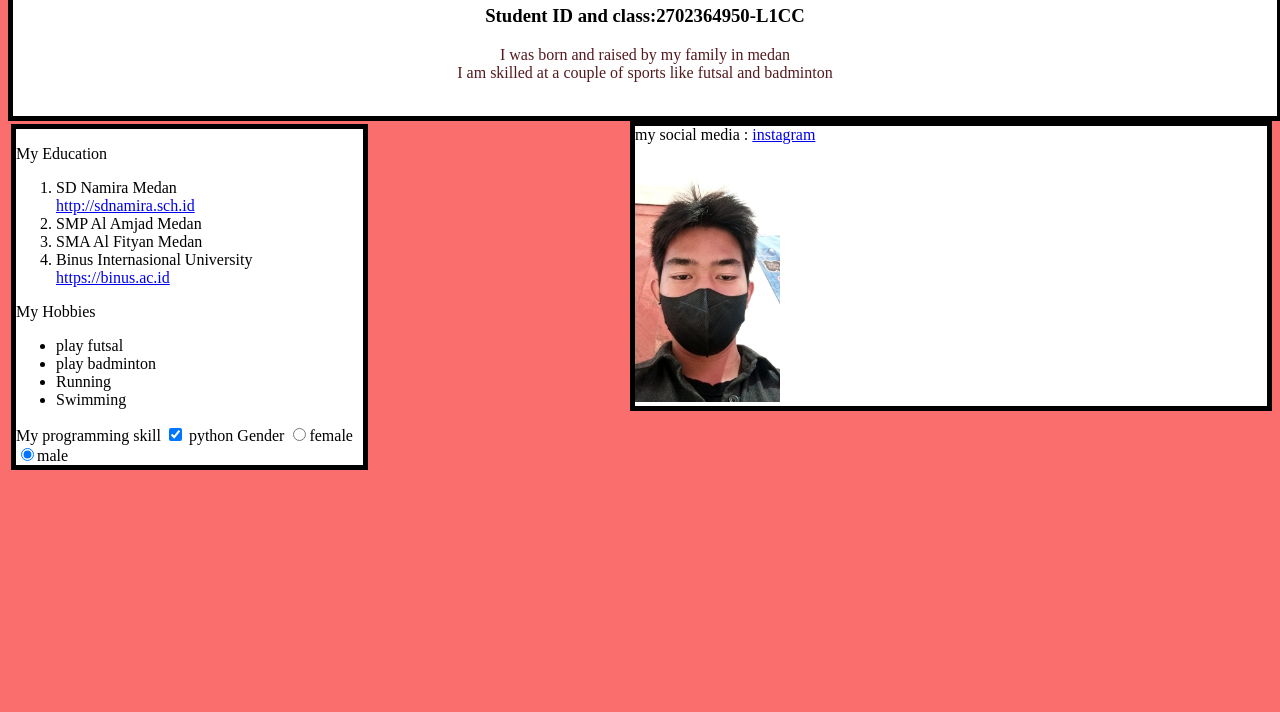
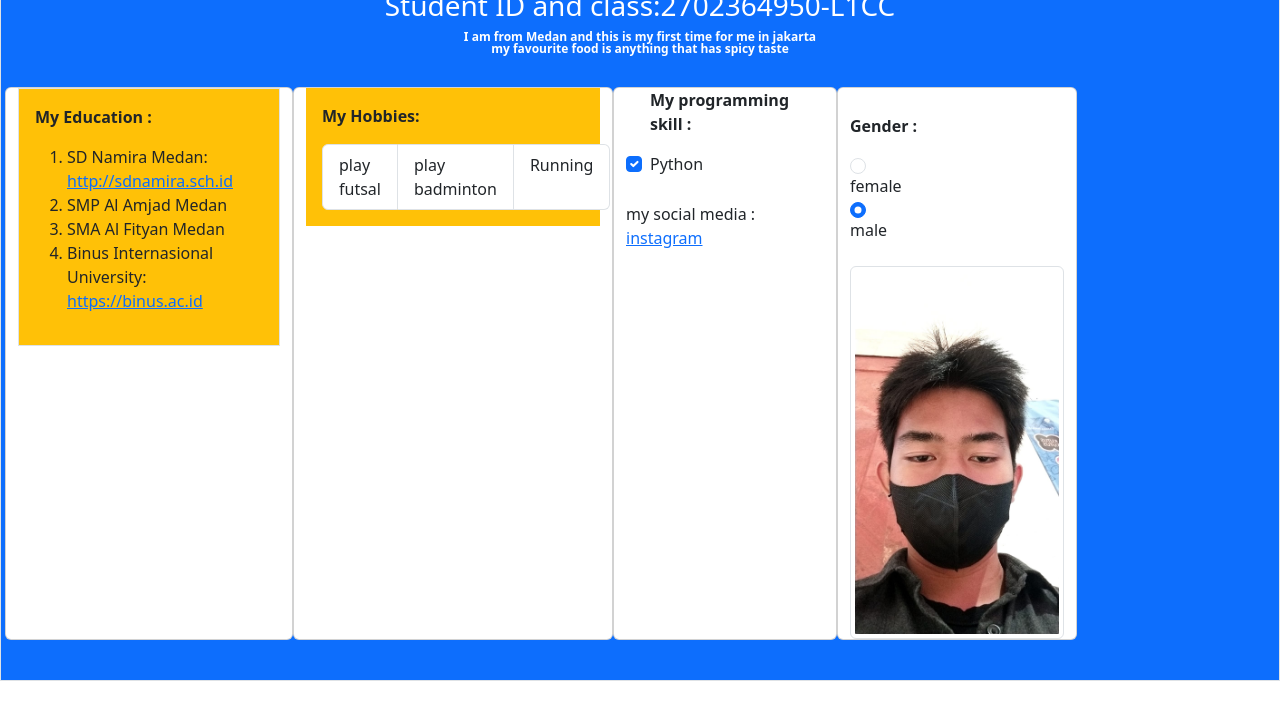
Before and after one commit to aliftanoto/Alif-Tanoto-s-portofolio, a plain HTML site: page index.html in a window 1280 px wide. Shown: the part 88-800 px from the top of the page. Drawn offline with nearby package versions, Linux system fonts and the light colour scheme.

Commit message:
portofolio with bootstraps

```diff
--- a/index.html
+++ b/index.html
@@ -4,100 +4,89 @@
     <meta charset="UTF-8">
     <meta name="viewport" content="width=device-width, initial-scale=1.0">
     <title>Alif Tanoto's portofolio</title>
-    <style>
-        .container{
-            width: 23%;}
-            .container:hover{
-            opacity: 100%;
-        }
+    <link href="https://cdn.jsdelivr.net/npm/bootstrap@5.3.2/dist/css/bootstrap.min.css" rel="stylesheet" integrity="sha384-T3c6CoIi6uLrA9TneNEoa7RxnatzjcDSCmG1MXxSR1GAsXEV/Dwwykc2MPK8M2HN" crossorigin="anonymous">
 
-        body{
-            background-color:rgb(250, 110, 110);
-        }
-        .intro{
-            color: rgb(85, 26, 30);
-        }
-        .Edtab{
-            border: 5px solid black;
-            width: 100%;
-            background-color: rgb(255, 255, 255);
-            float: left;
-            text-align: left;
-            height: 50%;
-
-        }
-        .Nametab{
-            border: 5px solid black;
-            text-align:center;
-            width: 100%;
-
-            background-color: rgb(255, 255, 255);
-            float: left;
-        }
-        .Mediatab{
-            border:5px solid black;
-            background-color: rgb(255, 255, 255);
-            height: 50%;
-            width: 50%;
-            float:right;
-        }
-    </style>
 </head>
 <body>
-    <div class="Nametab">
+    <div class="p-3 mb-2 border bg-primary">
+    <div class="text-center" >
+        <div class="badge bg-primary text-wrap" >
     <H1>Name :Alif Tanoto</H1>
     <h3>Student ID and class:2702364950-L1CC</h3>
-    <p class="intro">I was born and raised by my family in medan<br>
-    I am skilled at a couple of sports like futsal and badminton</p><br>
+    <p class="intro">I am from Medan and this is my first time for me in jakarta<br>
+    my favourite food is anything that has spicy taste</p><br>
     </div>
-<table>
-        <tr>
-            <td>
-                <div class="Edtab">
-                <p>
-                My Education
-                <ol>
-                <li>SD Namira Medan</li><a href="http://sdnamira.sch.id">http://sdnamira.sch.id</a>
-                <li>SMP Al Amjad Medan</li>
-                <li>SMA Al Fityan Medan</li>
-                <li>Binus Internasional University</li><a href="https:/binus.ac.id">https://binus.ac.id</a>
-                </ol>
+        </div>
+
+<div class="row">
+    <div class="card"style="width: 18rem;" >
+        <div class="p-3 mb-2 border bg-warning">
+        <p  class="fw-bold">
+            My Education :
+        </p>
+        <ol >
+            <li >SD Namira Medan: <a href="http://sdnamira.sch.id">http://sdnamira.sch.id</a></li>
+            <li >SMP Al Amjad Medan</li>
+            <li >SMA Al Fityan Medan</li>
+            <li >Binus Internasional University: <a href="https:/binus.ac.id">https://binus.ac.id</a></li>
+        </ol>
+        </div>
+    </div>
+
+    <div class="card"style="width: 20rem;">
+        <div class="p-3 mb-2 bg-warning">
+        <p  class="fw-bold">
+            My Hobbies:
+        </p>
+        <ul class="list-group list-group-horizontal">
+            <li class="list-group-item">play futsal</li>
+            <li class="list-group-item">play badminton</li>
+            <li class="list-group-item">Running</li>
+        </ul>
+        </div>
+    </div>
+    <div class="card"style="width: 14rem;">
+        <div class="form-check">
+        <p  class="fw-bold">
+
+            My programming skill :
+        </p>
+        <input class="form-check-input" type="checkbox" value="" id="flexCheckChecked" checked>
+        <label class="form-check-label" for="flexCheckChecked">  Python </label>
+    </div>
+        <br>
+        my social media :
+        <a href="https://www.instagram.com/_aliftanoto/">instagram</a><br>
 
 
 
-                My Hobbies
-                <ul>
-                <li>play futsal</li>
-                <li>play badminton</li>
-                <li>Running</li>
-                <li>Swimming</li>
-                </ul>
+    </div>
+    <div class="card"style="width: 15rem; " >
+        <div class="form-check"></div>
+            <p  class="fw-bold">Gender :</p>
+            <input class="form-check-input"type="radio"id="perempuan"
+            name="jenis_kelamin"
+            value="perempuan"><label class="form-check-label"
+            for="perempuan">female</label>
+
+            <input type="radio"id="pria"class="form-check-input"
+            name="jenis_kelamin"
+            value="pria"checked="checked"><label class="form-check-label"
+            for="pria">male</label><br>
+            <div class="col d-flex justify-content-center">
+            <img src="FOTO ALEP.jpg"  class="img-thumbnail" alt="Cinque Terre" class="container"  class="img-fluid"  title="Alif Tanoto" >
+        </div>
+        </td>
+        </tr>
+    </div>
+</div>
+<br>
+</div>
 
 
-                My programming skill
-                <input type="checkbox" id="programmingskill1" name="programmingskill1" value="python"checked="checked">
-                <label for="programmingskill1">python</label>
 
 
-                Gender
-                <input type="radio"id="perempuan"
-                name="jenis_kelamin"
-                value="perempuan"><label
-                for="perempuan">female</label>
-                <br>
-                <input type="radio"id="pria"
-                name="jenis_kelamin"
-                value="pria"checked="checked"><label
-                for="pria">male</label><br>
-            </div>
-            </td>
-        </tr>
-        <div class="Mediatab">
-            my social media :
-            <a href="https://www.instagram.com/_aliftanoto/">instagram</a><br>
-            <img src="FOTO ALEP.jpg"class="container"  title="Alif Tanoto">
-            </div>
-    </table>
+
 </body>
 </body>
 </html>
```
